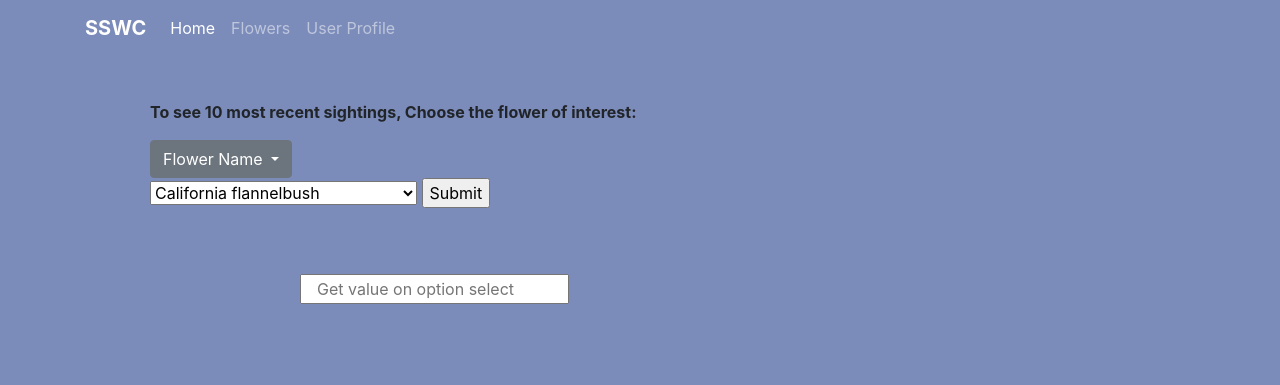
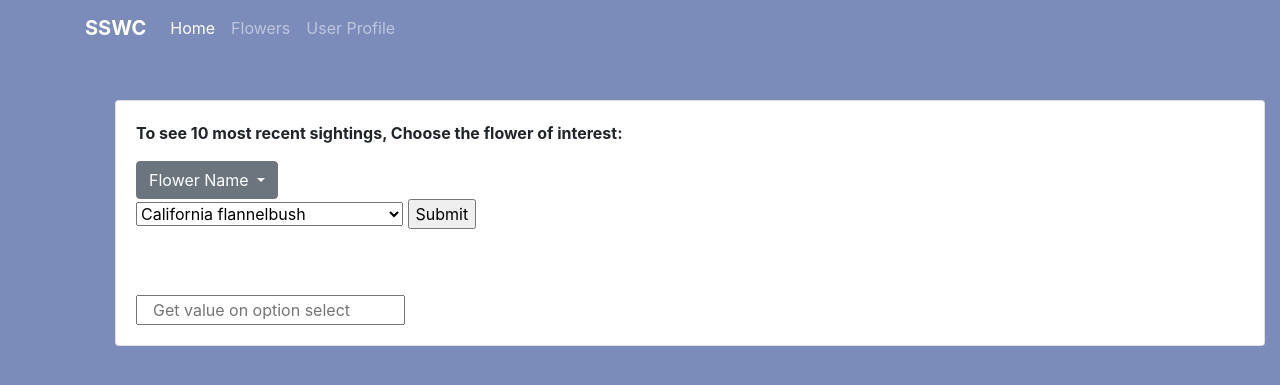
Before and after one commit to frongilloz/assign5_2, a Flask app: page /flowers in a window 1280 px wide. Shown: the top 385 px of the page. Run offline with Flask 2, Linux system fonts and the light colour scheme; some libraries are stand-ins or nearby versions.

Commit message:
commit 8

```diff
--- a/templates/flowers.html
+++ b/templates/flowers.html
@@ -5,7 +5,11 @@
 {% block content %}
 <body style="background-color: rgba(49,73,147,0.63)">
 
-    <div style="padding-top: 100px; padding-left: 150px">
+<div class="container-fluid">
+    <div style="padding-top: 100px; padding-left: 100px">
+    <div class="card">
+        <div class="card-body">
+
         <p><b>To see 10 most recent sightings, Choose the flower of interest: </b></p>
 
         <div class="dropdown">
@@ -32,13 +36,21 @@
                 <input type="submit" value="Submit"></input>
 
             </form>
-        </div>
+
+            <!--DELETE: In HTML Select Options-->
+            <div style="padding-top: 50px">
+                <input type="text" id="flowerSelect" placeholder="Get value on option select" style="padding-left: 15px"><br>
+            </div>
 
 
-    <!--In HTML Select Options-->
-    <div style="padding-left: 150px; padding-top: 50px">
-        <input type="text" id="flowerSelect" placeholder="Get value on option select" style="padding-left: 15px"><br>
+        </div>
+        </div>
     </div>
+    </div>
+</div>
+
+
+
 
     <!--DELETE-->
     <script>
```
Also changed, not shown: templates/flowers_display10.html (+9 -1 lines).
